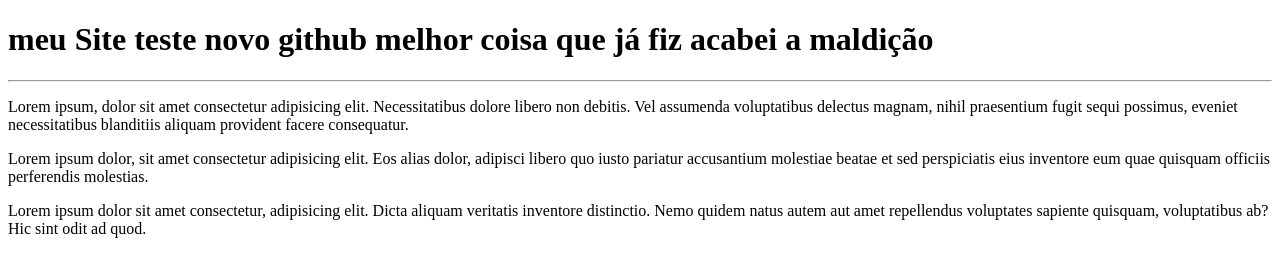
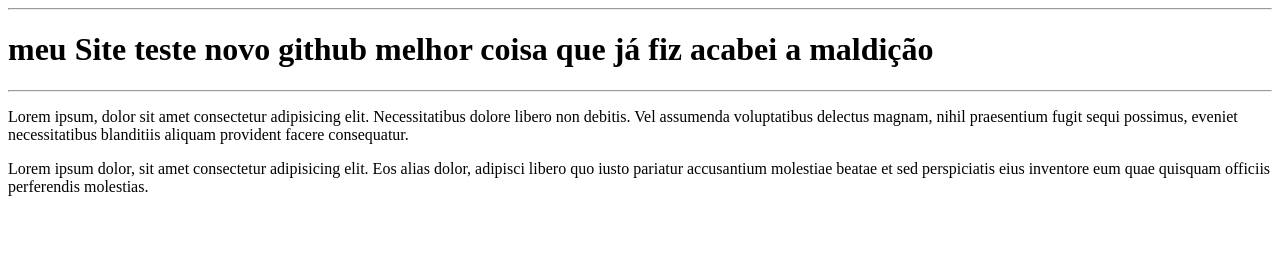
Before and after one commit to claudomirolinux/CLAUDOMIRO-GITHUB-NOVO, a plain HTML site: page SITE-EXEMPLO/index.html in a window 1280 px wide. Drawn offline with Linux system fonts and the light colour scheme.

Commit message:
mocmitei dinovo
exclui um lorem ipsum

```diff
--- a/SITE-EXEMPLO/index.html
+++ b/SITE-EXEMPLO/index.html
@@ -7,6 +7,7 @@
     <title>Olá Mundo</title>
 </head>
 <body>
+    <hr>
     <h1>
     meu Site teste novo github melhor coisa que já fiz acabei a maldição
     </h1>
@@ -15,7 +16,6 @@
 
     <p>Lorem ipsum dolor, sit amet consectetur adipisicing elit. Eos alias dolor, adipisci libero quo iusto pariatur accusantium molestiae beatae et sed perspiciatis eius inventore eum quae quisquam officiis perferendis molestias.</p>
 
-    <p>Lorem ipsum dolor sit amet consectetur, adipisicing elit. Dicta aliquam veritatis inventore distinctio. Nemo quidem natus autem aut amet repellendus voluptates sapiente quisquam, voluptatibus ab? Hic sint odit ad quod.</p>
 
 </body>
 </html>
```
